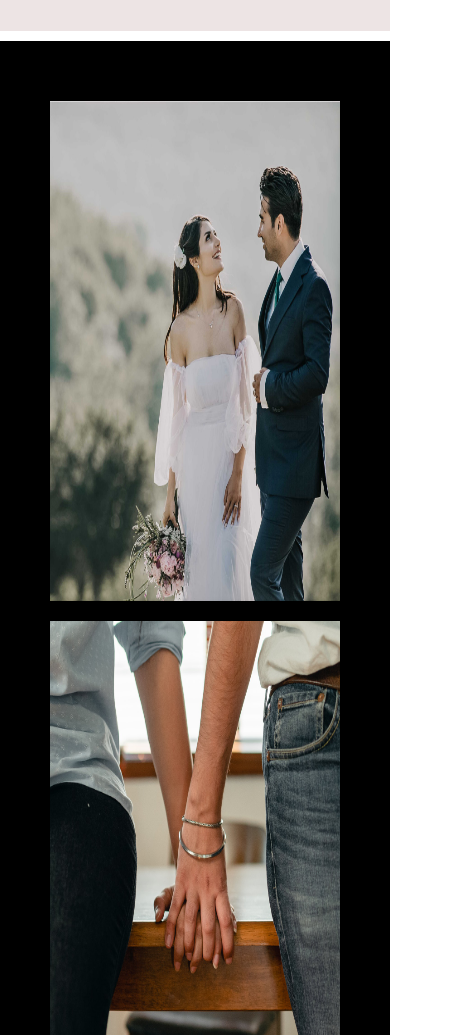
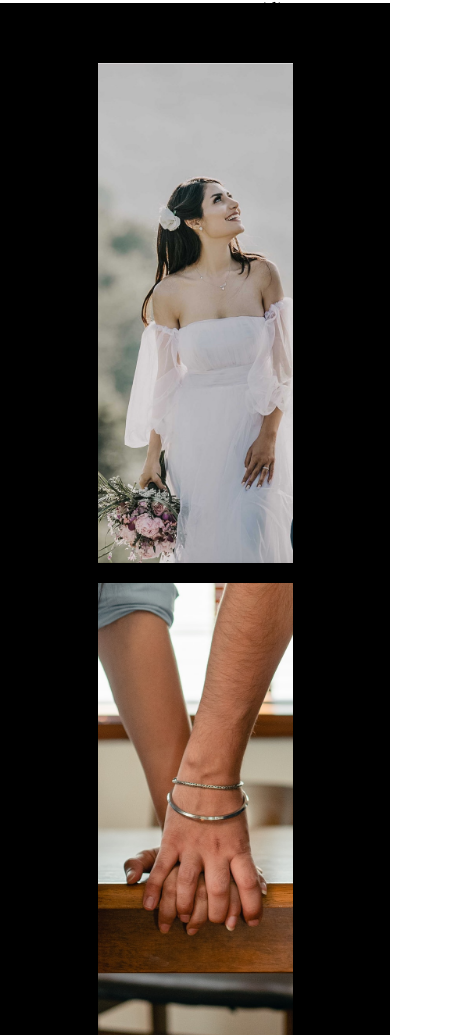
Before and after one commit to AiltonJunior1989/siteDeCasamento, a plain HTML site: page index.html in a window 390 px wide. Shown: the part 965-2000 px from the top of the page, 468 px wide, since content can reach past the window. Drawn offline with Linux system fonts and the light colour scheme; a web font is replaced by a local one.

Commit message:
Modificação mobile

```diff
--- a/style.css
+++ b/style.css
@@ -253,7 +253,7 @@ footer ul li a {
 
 }
 
-@media (max-width: 500px) {
+@media (max-width: 330px) {
     .toggle-btn {
         position: absolute;
         width: 40px;
@@ -321,26 +321,28 @@ footer ul li a {
         margin: 0 auto;
     }
 
-    #container {
-        width: 100% !important;
-        display: flex;
-        flex-direction: column;
-        align-items: center;
-        justify-content: center;
+    #galeria {
+        display: block;
+        width: 100%;
     }
 
-    #galeria .foto {
+    #galeria #container {
         display: block;
         width: 100%;
-        pointer-events: none;
+        margin: 0;
+    }
+
+    #container .foto {
+        display: block;
+        width: 100%;
     }
 
     .small_img {
         width: 100%;
-        height: 100%;
-        object-fit: fill;
-        /* pointer-events: none; */
     }
 
+    span#topo {
+        display: none;
+    }
 
 }
```
Also changed, not shown: index.html (+10 -3 lines).
